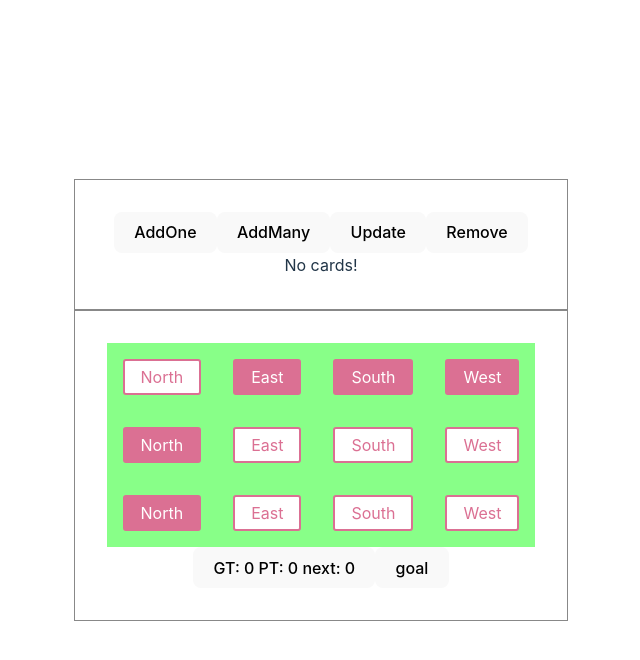
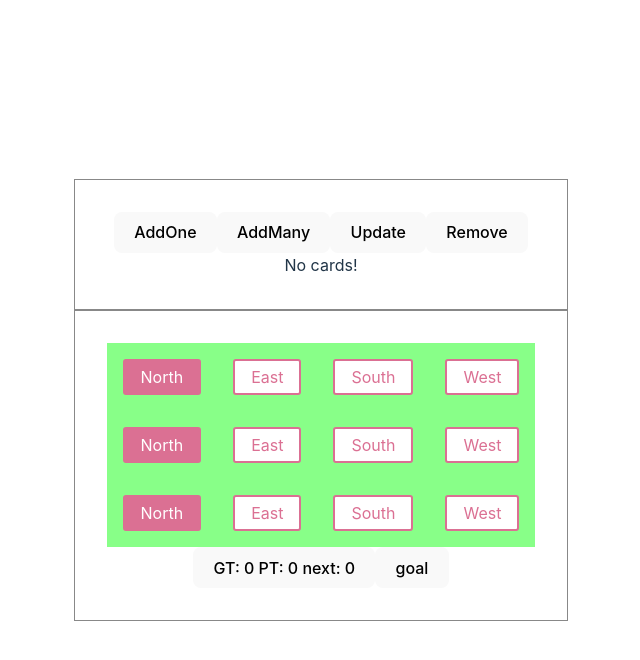
Before and after one commit to trudoholic/tcg-redux-ts, a React (Vite) app: page / in a window 1280 px wide. Both pictures are taken after a click on the button "start". Shown: the top 660 px of the page, without its empty margins (319-959 px from the left). Built offline with nearby package versions, Linux system fonts and the light colour scheme.

Commit message:
players v2

```diff
--- a/src/components/Flow.tsx
+++ b/src/components/Flow.tsx
@@ -37,7 +37,6 @@ export default function Flow() {
                 key={it} idx={i} name={it}
               />)}
             </FlexRow>
-                {/*<Player test={false}/>*/}
             <button onClick={handleNext}>
               {`GT: ${curGame} PT: ${curPlay} next: ${curBeat}`}
             </button>
--- a/src/components/Player/index.tsx
+++ b/src/components/Player/index.tsx
@@ -1,3 +1,5 @@
+import {useSelector} from 'react-redux';
+import {RootState} from "../../store";
 import { StyledBox, StyledColumn } from "./styles";
 
 interface IProps {
@@ -6,11 +8,17 @@ interface IProps {
 }
 
 const Player = ({ idx, name }: IProps) => {
+  const {
+    curGame,
+    curPlay,
+    curBeat,
+  } = useSelector((state: RootState) => state.flow)
+
     return (
         <StyledColumn>
-            <StyledBox $primary={!!idx}>{name}</StyledBox>
-            <StyledBox $primary={!idx}>{name}</StyledBox>
-            <StyledBox $primary={!idx}>{name}</StyledBox>
+            <StyledBox $primary={idx === curGame}>{name}</StyledBox>
+            <StyledBox $primary={idx === curPlay}>{name}</StyledBox>
+            <StyledBox $primary={idx === curBeat}>{name}</StyledBox>
         </StyledColumn>
     )
 }
--- a/src/hooks/useFlow.tsx
+++ b/src/hooks/useFlow.tsx
@@ -20,7 +20,7 @@ const useFlow = () => {
     curGame,
     curPlay,
     curBeat,
-  } = useSelector((state: RootState) => state.flow);
+  } = useSelector((state: RootState) => state.flow)
 
   const [gameGoal, setGameGoal] = useState(false)
   const [gameRound, setGameRound] = useState(0)
```
